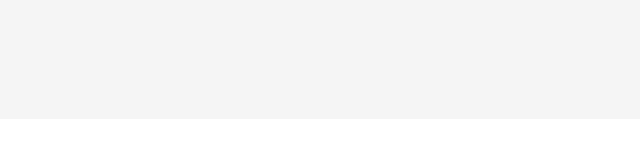
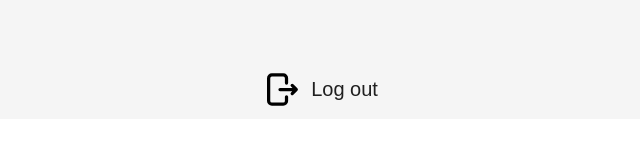
Before and after one commit to dencelman1/anyback, a React (Vite) app: page / in a window 1280 px wide. Both pictures are taken after typing "Sample", "Sample" into the empty fields and a click on the button "Log in". Shown: the part 656-797 px from the top of the page, without its empty margins (320-960 px from the left). Built offline with nearby package versions, Linux system fonts and the light colour scheme.

Commit message:
added log out method and button

```diff
--- a/src/base/utils/Text.js
+++ b/src/base/utils/Text.js
@@ -12,7 +12,7 @@ var Text = {
 
         return (
             text.length > maxLength
-            ? text.slice(0, maxLength -4 ) + '....'
+            ? text.slice(0, maxLength - 2 ) + '..'
             : text
         )
     }
--- a/src/components/AdminSpace/LeftSideBar/LeftSideBar.jsx
+++ b/src/components/AdminSpace/LeftSideBar/LeftSideBar.jsx
@@ -2,6 +2,7 @@ import Button from '../../../base/builtIn/Button/Button'
 import { OpeningLever } from '../../../base/components'
 import Text from '../../../base/utils/Text'
 import { useAdminPanel } from '../../../hooks/useAdminPanel'
+import LogOutIcon from '../../svg/LogOut/LogOut'
 import './LeftSideBar.scss'
 
 
@@ -41,13 +42,14 @@ var LeftSideBar = () => {
                         >
                             {
                                 adminPanel.isSectionChosen()
-                                ? Text.getLimited(section.title, 16)
+                                ? Text.getLimited(section.title, 12)
                                 : section.title
                             }
                         </Button>
 
                     ))
                 }
+
             </div>
 
             <OpeningLever
@@ -59,6 +61,35 @@ var LeftSideBar = () => {
                 }
             />
 
+            <Button
+                onClick={() => adminPanel.logout()}
+                style={{
+                    display: 'flex',
+                    flexDirection: 'row',
+                    position: 'absolute',
+
+                    bottom: "10px",
+
+                    left: '50%',
+                    transform: 'translate(-50%, 0)',
+
+                    height: '39px',
+                    padding: '0',
+                    margin: '0'
+                }}
+            >
+                <LogOutIcon side={39} />
+                <span
+                    style={{
+                        display: 'block',
+                        lineHeight: '39px',
+                        marginLeft: '10px',
+                        whiteSpace: 'nowrap',
+                        fontSize: '20px',
+                    }}
+                >Log out</span>
+            </Button>
+
         </div>
     )
 }
--- a/src/components/AdminSpace/LeftSideBar/LeftSideBar.scss
+++ b/src/components/AdminSpace/LeftSideBar/LeftSideBar.scss
@@ -5,6 +5,7 @@
     justify-content: center;
     position: relative;
     user-select: none;
+
 
     transition: .2s width, .1s box-shadow, .2s margin;
 
@@ -67,4 +68,5 @@
 
     }
 
+
 }
--- a/src/components/AuthForm/Auth.js
+++ b/src/components/AuthForm/Auth.js
@@ -77,6 +77,8 @@ function setUserResult(
 }
 
 
+
+
 var Auth = {
     set: setUserResult,
     check: checkUserResult,
--- a/src/components/svg/LoadingBar.scss
+++ b/src/components/svg/LoadingBar/LoadingBar.scss
@@ -22,6 +22,7 @@
         font-weight: 500;
         user-select: none;
         text-align: center;
+        white-space: nowrap;
     }
 
     width: 100%;
--- /dev/null
+++ b/src/components/svg/LogOut/LogOut.jsx
@@ -0,0 +1,25 @@
+
+
+var LogOutIcon = ({
+    side,
+}) => {
+    side ||= 25
+
+    return (
+        <svg
+            xmlns="http://www.w3.org/2000/svg"
+            width={`${side}px`} height={`${side}px`}
+            viewBox="0 0 24 24" fill="none"
+        >
+
+            <path
+                d="M15 16.5V19C15 20.1046 14.1046 21 13 21H6C4.89543 21 4 20.1046 4 19V5C4 3.89543 4.89543 3 6 3H13C14.1046 3 15 3.89543 15 5V8.0625M11 12H21M21 12L18.5 9.5M21 12L18.5 14.5"
+                stroke="#000000" strokeWidth="2"
+                strokeLinecap="round" strokeLinejoin="round"
+            />
+
+        </svg>
+    )
+}
+
+export default LogOutIcon;
--- a/src/hooks/useAdminPanel.js
+++ b/src/hooks/useAdminPanel.js
@@ -1,4 +1,5 @@
 import React, { useContext } from "react";
+import Auth from "../components/AuthForm/Auth";
 
 var AdminPanelContext = React.createContext(null)
 
@@ -43,6 +44,23 @@ var adminCtxProto = {
 
   },
 
+  logout() {
+    console.log(JSON.stringify(this))
+    this.withLoading("Logout", () => {
+
+      Auth.token.delete();
+      this.setUserData(p => ({...p, authed: false}))
+      this.setCurrent(p => ({
+        ...p,
+        section: '',
+      }))
+
+    })
+
+  },
+
+
+
 }
 
 
--- a/src/main.jsx
+++ b/src/main.jsx
@@ -22,7 +22,7 @@ var options = {
   checkAuth: (
     result, // token
   ) => { // Promise<boolean> or boolean возвращает
-    return new Promise((res) => res(result === 'myToken'))
+    return new Promise((res) => res(result === 'AUTH_TOKEN'))
     // 1 true
       // pass to admin panel
 
@@ -45,7 +45,7 @@ var options = {
     // return true
 
     // 1
-    return new Promise((res, rej) => res(true))
+    // return new Promise((res, rej) => res(true))
     // return "myToken"
     // return (login === 'Masha' && password === '1234')
 
@@ -55,9 +55,9 @@ var options = {
     // })
 
     // 3
-    // return Promise((res, rej) => {
-    //   res("AUTH_TOKEN")
-    // })
+    return new Promise((res, rej) => {
+      res("AUTH_TOKEN")
+    })
 
     // 4
     // return new Promise((res, rej) => {
```
Also changed, not shown: src/AnyBackAdminPanel.jsx (+6 -1 lines), src/components/svg/LoadingBar/LoadingBar.jsx (renamed from src/components/svg/LoadingBar.jsx).
